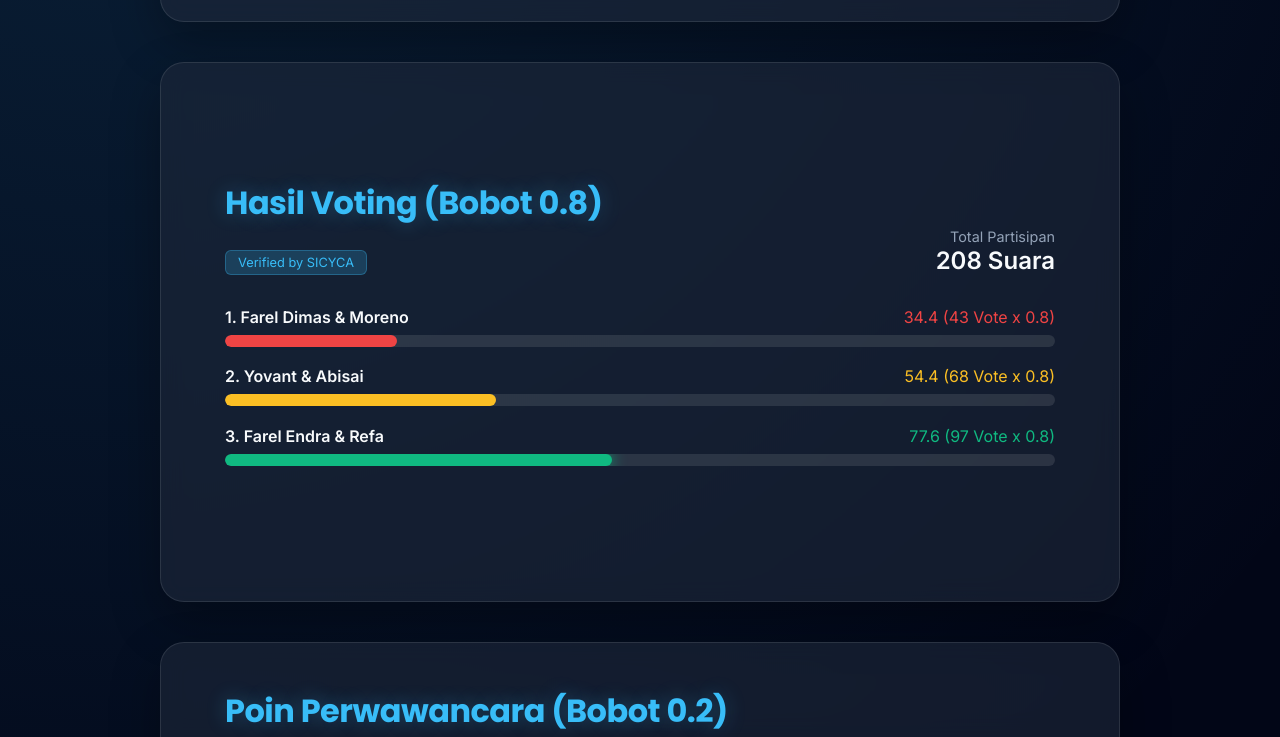
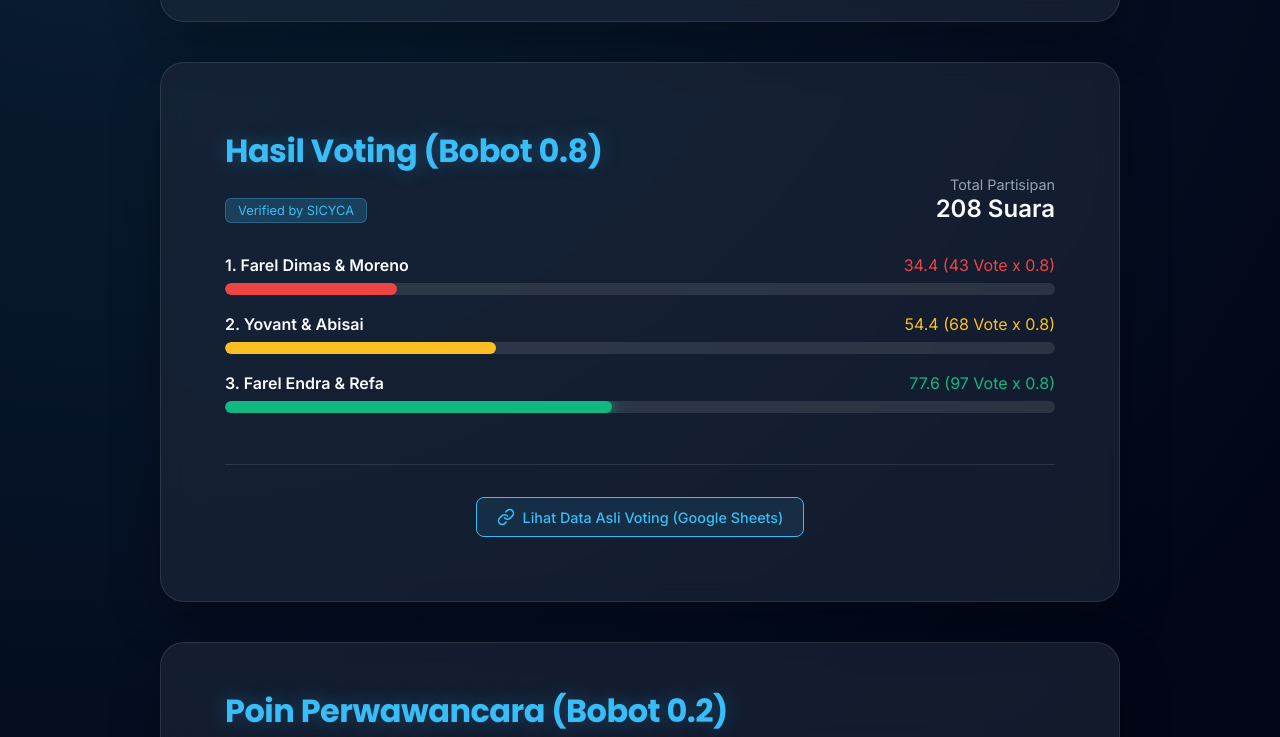
Before and after one commit to hmsi-undika/KPU-2025, a plain HTML site: page index.html in a window 1280 px wide. Shown: the part 1198-1935 px from the top of the page. Drawn offline with Linux system fonts and the light colour scheme.

Commit message:
Update index.html

```diff
--- a/index.html
+++ b/index.html
@@ -237,6 +237,28 @@
             margin-top: 8px;
         }
 
+        /* New Button Style */
+        .btn-link {
+            display: inline-flex;
+            align-items: center;
+            gap: 8px;
+            padding: 10px 20px;
+            background: rgba(56, 189, 248, 0.1);
+            color: var(--primary);
+            text-decoration: none;
+            border: 1px solid var(--primary);
+            border-radius: 8px;
+            font-weight: 500;
+            transition: all 0.3s;
+            font-size: 0.9rem;
+            margin-top: 1rem;
+        }
+        .btn-link:hover {
+            background: var(--primary);
+            color: #020617;
+            box-shadow: 0 0 15px rgba(56, 189, 248, 0.4);
+        }
+
         /* --- FOOTER --- */
         .footer {
             width: 100%;
@@ -315,7 +337,7 @@
                 <h1 style="margin-bottom: 1rem; line-height: 1.1;">PEMILU KAHIMA SI</h1>
                 <p style="font-size: 1.5rem; color: var(--text-muted); font-weight: 300;">Periode 2025</p>
                 <div style="margin-top: 3rem; padding-top: 1.5rem; border-top: 1px solid rgba(255,255,255,0.1); width: 100%;">
-                    <p style="font-size: 0.9rem; color: var(--text-muted);">Universitas Dinamika • 3 Desember 2025</p>
+                    <p style="font-size: 0.9rem; color: var(--text-muted);">Universitas Dinamika • 3-4 Desember 2025</p>
                 </div>
             </div>
         </section>
@@ -377,6 +399,16 @@
                 <div class="progress-track">
                     <div class="progress-fill" style="background: var(--accent-green); --w: 46.63%; box-shadow: 0 0 15px var(--accent-green);"></div>
                 </div>
+            </div>
+
+            <div style="text-align: center; margin-top: 2rem; border-top: 1px solid rgba(255,255,255,0.1); padding-top: 1rem;">
+                <a href="https://docs.google.com/spreadsheets/d/1hDDA3ydl7hpWI9cYfKTgzkHv6vlSCDL71-LFtZijUHc/edit?usp=sharing" target="_blank" class="btn-link">
+                    <svg viewBox="0 0 24 24" width="18" height="18" fill="none" stroke="currentColor" stroke-width="2" stroke-linecap="round" stroke-linejoin="round">
+                        <path d="M10 13a5 5 0 0 0 7.54.54l3-3a5 5 0 0 0-7.07-7.07l-1.72 1.71"></path>
+                        <path d="M14 11a5 5 0 0 0-7.54-.54l-3 3a5 5 0 0 0 7.07 7.07l1.71-1.71"></path>
+                    </svg>
+                    Lihat Data Asli Voting (Google Sheets)
+                </a>
             </div>
         </section>
 
```
